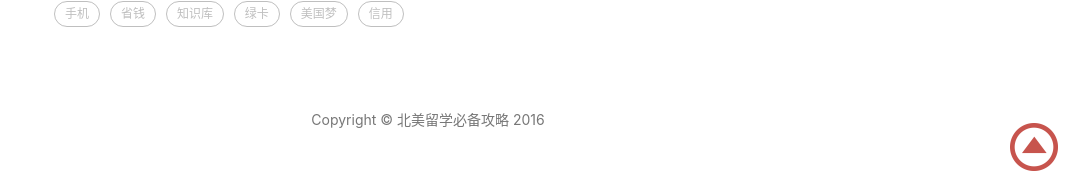
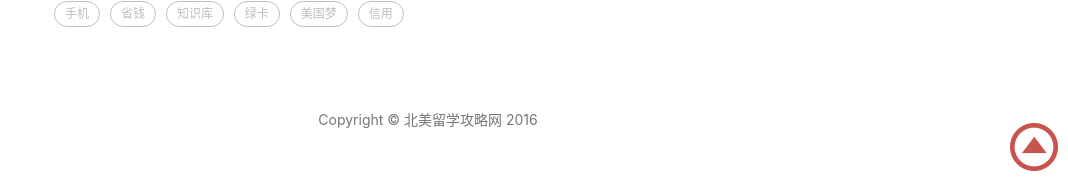
Before and after one commit to bbsyaya/zhang5690889.github.io, a Jekyll site: the page built from index.html, in a window 1280 px wide and 900 px high, scrolled down 1362 px. Shown: the part 704-897 px from the top of the window, without its empty margins (212-1280 px from the left). Built offline with Jekyll 4.4.1, drawn with Linux system fonts in a browser that asks for light colours; nearby versions of some CDN libraries; the list of posts is cut into pages by our own code; comment, search, counter and statistics services are not loaded.

Commit message:
Fixed some words

```diff
--- a/_config.yml
+++ b/_config.yml
@@ -1,5 +1,5 @@
 # Site settings
-title: 北美留学必备攻略
+title: 北美留学攻略网
 header-img: img/home-bg.jpg
 email:
 description: "北美留学生必备的攻略"
```
